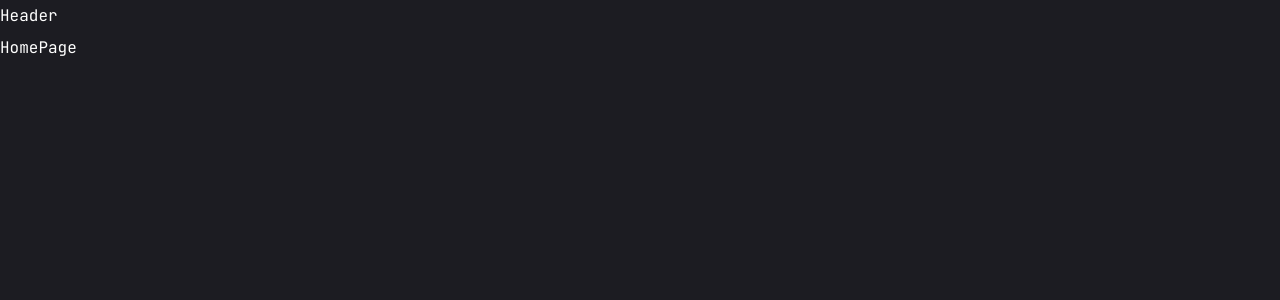
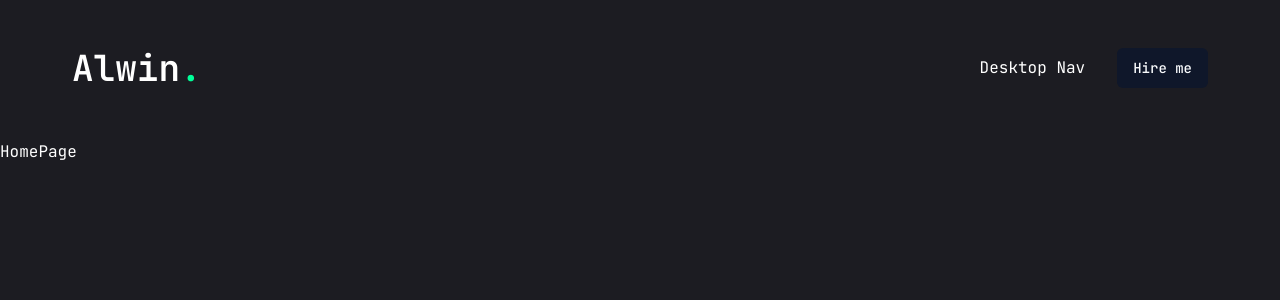
Before and after one commit to retr0717/portfolio, a Next.js app: page / in a window 1280 px wide. Shown: the top 300 px of the page. Built offline with nearby package versions, Linux system fonts and the light colour scheme.

Commit message:
mobile and desktop nav hide functionality

```diff
--- a/components/Header.tsx
+++ b/components/Header.tsx
@@ -1,7 +1,28 @@
+import Link from 'next/link';
+import { Button } from './ui/button';
+import Nav from './Nav';
+
 const Header = () => {
   return (
-    <header>
-      <h1>Header</h1>
+    <header className='py-8 xl:py-12 text-white'>
+      <div className='container mx-auto flex justify-between items-center'>
+        {/*logo*/}
+        <Link href=''>
+          <h1 className='text-4xl font-semibold'>
+            Alwin<span className='text-accent'>.</span>
+          </h1>
+        </Link>
+        {/*Desktop Nav*/}
+        <div className='hidden xl:flex items-center gap-8'>
+          <Nav />
+          <Link href='/contact'>
+            <Button>Hire me</Button>
+          </Link>
+        </div>
+
+        {/*Mobile Nav*/}
+        <div className='xl:hidden'>Mobile Nav</div>
+      </div>
     </header>
   );
 }
--- /dev/null
+++ b/components/Nav.tsx
@@ -0,0 +1,10 @@
+
+const Nav = () => {
+  return (
+    <nav>
+      <h1>Desktop Nav</h1>
+    </nav>
+  );
+};
+
+export default Nav;
```
